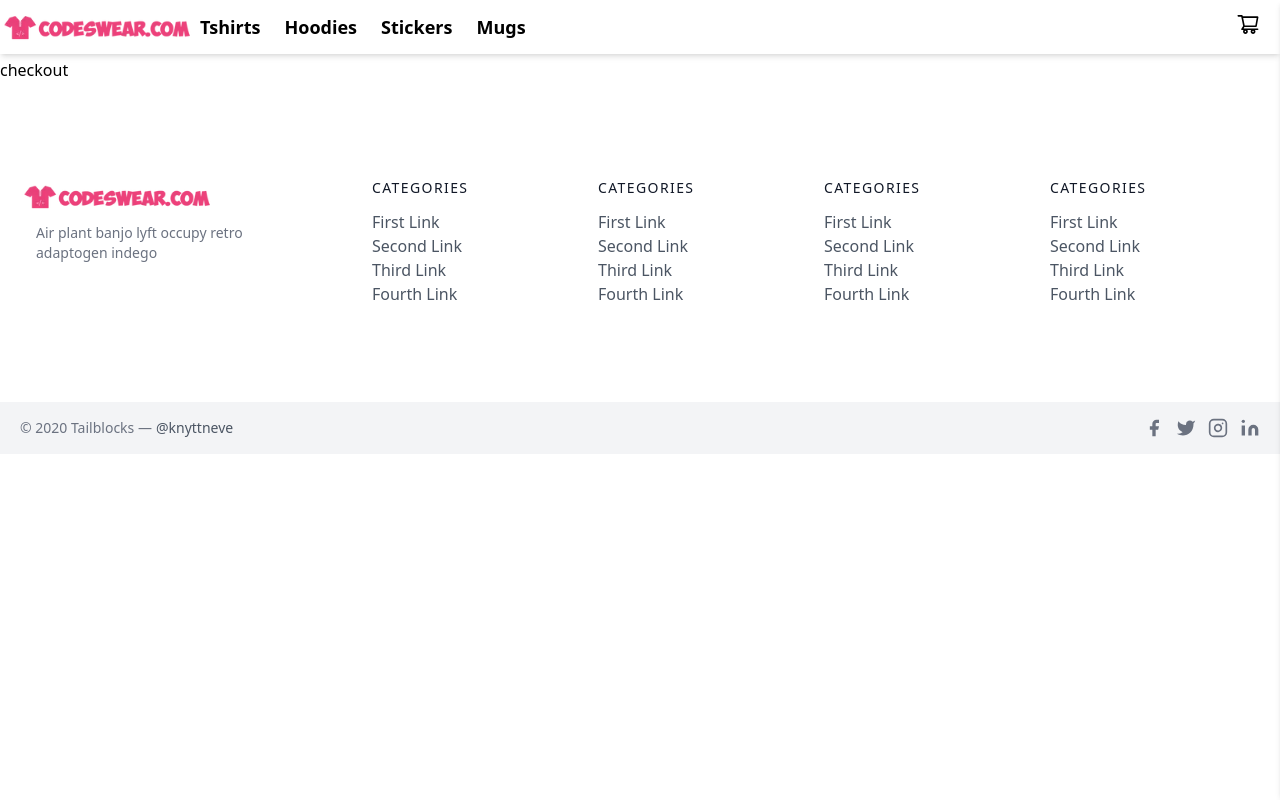
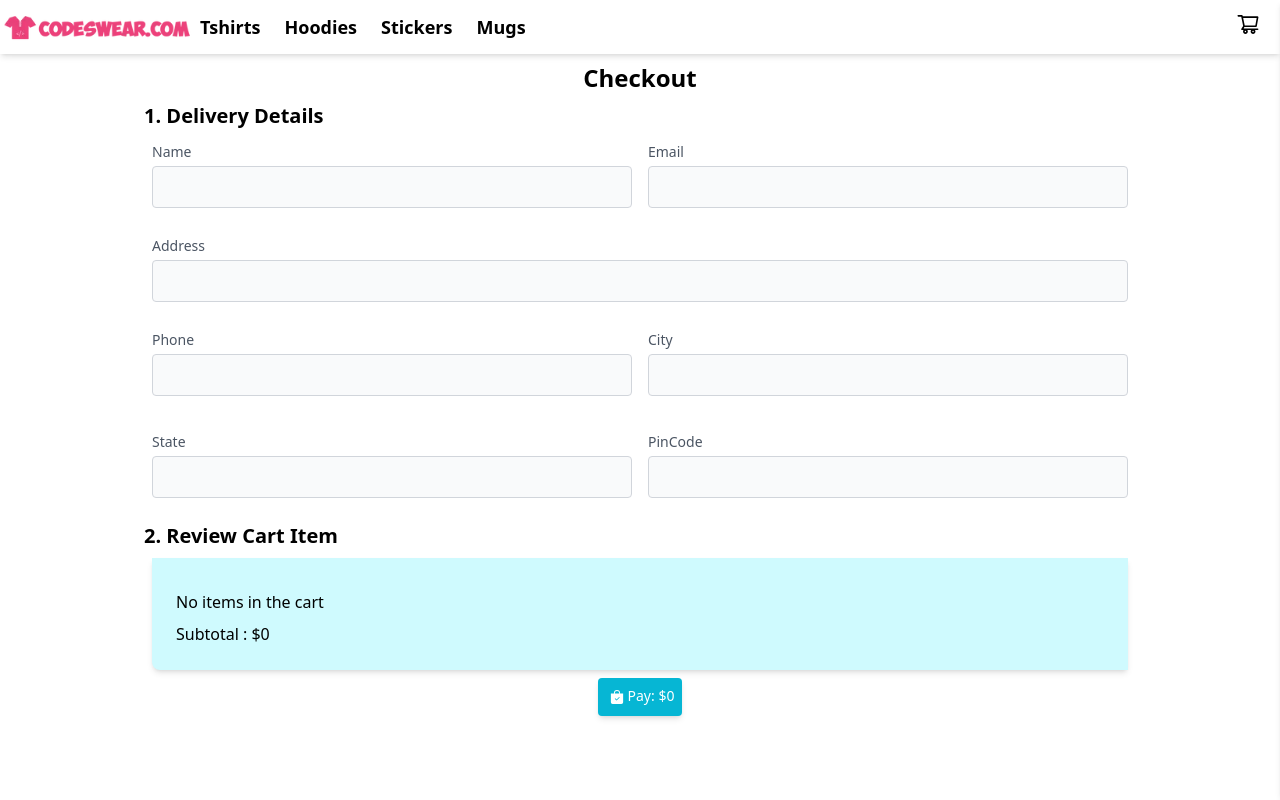
Before and after one commit to suvashsenchuri/Codeswear, a Next.js app: page /checkout in a window 1280 px wide. Shown: the top 800 px of the page. Built offline with nearby package versions, Linux system fonts and the light colour scheme.

Commit message:
Improving Sidebar and Checkout Page

```diff
--- a/components/Navbar.js
+++ b/components/Navbar.js
@@ -18,7 +18,7 @@ const Navbar = ({ cart, addToCart, removeFromCart, clearCart, subTotal }) => {
   const ref = useRef()
 
   return (
-    <div className='flex flex-col md:flex-row md:justify-start justify-center items-center shadow-md mb-1 py-2'>
+    <div className='flex flex-col md:flex-row md:justify-start justify-center items-center shadow-md mb-1 py-2 sticky top-0 bg-white z-10'>
       <div className="logo">
         <Link href={'/'}>
           <div className="flex title-font font-medium items-center md:justify-start justify-center text-gray-900">
@@ -48,8 +48,8 @@ const Navbar = ({ cart, addToCart, removeFromCart, clearCart, subTotal }) => {
       {/* Sidecart */}
       <div
         ref={ref}
-        className='h-full w-[36vh] sidecart absolute right-0 top-0 bg-cyan-100 p-7 rounded-bl-lg shadow-md transform
-      transition-transform translate-x-full'>
+        className={`h-[100vh] w-[36vh] sidecart absolute right-0 top-0 bg-cyan-100 p-7 rounded-bl-lg shadow-md transform
+      transition-transform ${Object.keys(cart).length !== 0 ? 'translate-x-0' : 'translate-x-full'}`}>
         <h2 className='font-semibold text-lg text-center'>Shopping Cart</h2>
         <span
           onClick={toggleCart}
@@ -80,13 +80,16 @@ const Navbar = ({ cart, addToCart, removeFromCart, clearCart, subTotal }) => {
             )
           })}
         </ol>
+        <div>Subtotal : <span className='font-semibold'>${subTotal}</span></div>
         <div className="flex">
-          <button className="shadow-md flex mx-auto mt-16 text-white bg-cyan-500 border-0 py-2 px-2 focus:outline-none hover:bg-cyan-600 rounded text-sm">
-            <BsFillBagCheckFill className='m-1' />
-            Checkout</button>
+          <Link href={'/checkout'}>
+            <button className="shadow-md flex mx-auto mt-5 text-white bg-cyan-500 border-0 py-2 px-2 focus:outline-none hover:bg-cyan-600 rounded text-sm">
+              <BsFillBagCheckFill className='m-1' />
+              Checkout</button>
+          </Link>
           <button
             onClick={clearCart}
-            className="shadow-md flex mx-auto mt-16 text-white bg-cyan-500 border-0 py-2 px-2 focus:outline-none hover:bg-cyan-600 rounded text-">
+            className="shadow-md flex mx-auto mt-5 text-white bg-cyan-500 border-0 py-2 px-2 focus:outline-none hover:bg-cyan-600 rounded text-">
             <BsFillCartXFill className='m-1' />
             Clear Cart</button>
         </div>
--- a/pages/_app.js
+++ b/pages/_app.js
@@ -5,13 +5,14 @@ import { useEffect, useState } from 'react'
 
 function MyApp({ Component, pageProps }) {
   const [cart, setCart] = useState({}) || {}
-  const [subTotal, setSubTotal] = useState()
+  const [subTotal, setSubTotal] = useState(0)
 
   useEffect(() => {
     console.log('Hey i am useEffect from App.js');
     try {
       if (localStorage.getItem('cart')) {
         setCart(JSON.parse(localStorage.getItem('cart')))
+        saveCart(JSON.parse(localStorage.getItem('cart')))
       }
     } catch (error) {
 
--- a/pages/checkout.js
+++ b/pages/checkout.js
@@ -1,8 +1,103 @@
 import React from 'react'
+import { AiFillCloseCircle, AiFillMinusCircle, AiFillPlusCircle } from "react-icons/ai";
+import { BsFillBagCheckFill, BsFillCartXFill } from 'react-icons/bs'
+import Link from 'next/link';
 
-const checkout = () => {
+const checkout = ({ addToCart, removeFromCart, cart, clearCart, subTotal }) => {
   return (
-    <div>checkout</div>
+    <div className='container m-auto'>
+      <h1 className='font-bold text-2xl text-center my-2'>Checkout</h1>
+      <div className='md:px-36'>
+        <h2 className='text-xl font-semibold'>1. Delivery Details</h2>
+        <div className='mx-auto flex py-2'>
+          <div className='px-2 w-1/2'>
+            <div className="mb-4">
+              <label htmlFor="name" className="leading-7 text-sm text-gray-600">Name</label>
+              <input type="name" id="name" name="name" className="w-full bg-gray-50 focus:bg-white rounded border border-gray-300 focus:border-indigo-500 focus:ring-2 focus:ring-indigo-200 text-base outline-none text-gray-700 py-1 px-3 leading-8 transition-colors duration-200 ease-in-out" />
+            </div>
+          </div>
+          <div className='px-2 w-1/2'>
+            <div className="mb-4">
+              <label htmlFor="email" className="leading-7 text-sm text-gray-600">Email</label>
+              <input type="email" id="email" name="email" className="w-full bg-gray-50 focus:bg-white rounded border border-gray-300 focus:border-indigo-500 focus:ring-2 focus:ring-indigo-200 text-base outline-none text-gray-700 py-1 px-3 leading-8 transition-colors duration-200 ease-in-out" />
+            </div>
+          </div>
+        </div>
+        <div className='px-2 w-min-full'>
+          <div className="mb-4">
+            <label htmlFor="address" className="leading-7 text-sm text-gray-600">Address</label>
+            <input type="textarea" id="address" name="address" className="w-full bg-gray-50 focus:bg-white rounded border border-gray-300 focus:border-indigo-500 focus:ring-2 focus:ring-indigo-200 text-base outline-none text-gray-700 py-1 px-3 leading-8 transition-colors duration-200 ease-in-out" />
+          </div>
+        </div>
+
+        <div className='mx-auto flex py-2'>
+          <div className='px-2 w-1/2'>
+            <div className="mb-4">
+              <label htmlFor="phone" className="leading-7 text-sm text-gray-600">Phone</label>
+              <input type="phone" id="phone" name="phone" className="w-full bg-gray-50 focus:bg-white rounded border border-gray-300 focus:border-indigo-500 focus:ring-2 focus:ring-indigo-200 text-base outline-none text-gray-700 py-1 px-3 leading-8 transition-colors duration-200 ease-in-out" />
+            </div>
+          </div>
+          <div className='px-2 w-1/2'>
+            <div className="mb-4">
+              <label htmlFor="city" className="leading-7 text-sm text-gray-600">City</label>
+              <input type="city" id="city" name="city" className="w-full bg-gray-50 focus:bg-white rounded border border-gray-300 focus:border-indigo-500 focus:ring-2 focus:ring-indigo-200 text-base outline-none text-gray-700 py-1 px-3 leading-8 transition-colors duration-200 ease-in-out" />
+            </div>
+          </div>
+        </div>
+
+        <div className='mx-auto flex py-2'>
+          <div className='px-2 w-1/2'>
+            <div className="mb-4">
+              <label htmlFor="state" className="leading-7 text-sm text-gray-600">State</label>
+              <input type="state" id="state" name="state" className="w-full bg-gray-50 focus:bg-white rounded border border-gray-300 focus:border-indigo-500 focus:ring-2 focus:ring-indigo-200 text-base outline-none text-gray-700 py-1 px-3 leading-8 transition-colors duration-200 ease-in-out" />
+            </div>
+          </div>
+          <div className='px-2 w-1/2'>
+            <div className="mb-4">
+              <label htmlFor="pincode" className="leading-7 text-sm text-gray-600">PinCode</label>
+              <input type="pincode" id="pincode" name="pincode" className="w-full bg-gray-50 focus:bg-white rounded border border-gray-300 focus:border-indigo-500 focus:ring-2 focus:ring-indigo-200 text-base outline-none text-gray-700 py-1 px-3 leading-8 transition-colors duration-200 ease-in-out" />
+            </div>
+          </div>
+        </div>
+        <h2 className='text-xl font-semibold mb-2'>2. Review Cart Item</h2>
+        <div
+          className='sidecart bg-cyan-100 p-6 m-2 rounded-bl-lg shadow-md'>
+          <ol className='list-decimal font-semibold'>
+
+            {Object.keys(cart).length == 0 &&
+              <div className='py-2 font-normal'>No items in the cart</div>
+            }
+            {Object.keys(cart).map((k) => {
+              return (
+                <li key={k}>
+                  <div className='flex my-3'>
+                    <div className=''>{cart[k].name} </div>
+                    <div className='w-1/3 flex items-center justify-center text-lg '>
+                      <AiFillMinusCircle
+                        onClick={() => { removeFromCart(k, 1, cart[k].qty, cart[k].price, cart[k].name, cart[k].size, cart[k].variant) }}
+                        className='mx-1 text-lg cursor-pointer text-cyan-500' />
+                      {cart[k].qty}
+                      <AiFillPlusCircle
+                        onClick={() => { addToCart(k, 1, cart[k].qty, cart[k].price, cart[k].name, cart[k].size, cart[k].variant) }}
+                        className='mx-1 text-lg cursor-pointer text-cyan-500' />
+                    </div>
+                  </div>
+                </li>
+              )
+            })}
+          </ol>
+          <span>Subtotal : ${subTotal}</span>
+        </div>
+        <div className="mx-4">
+          <Link href={'/checkout'}>
+            <button className="shadow-md flex justify-start mx-auto text-white bg-cyan-500 border-0 py-2 px-2 focus:outline-none hover:bg-cyan-600 rounded text-sm">
+              <BsFillBagCheckFill className='m-1' />
+              Pay: ${subTotal} </button>
+          </Link>
+        </div>
+      </div>
+
+    </div>
   )
 }
 
```
